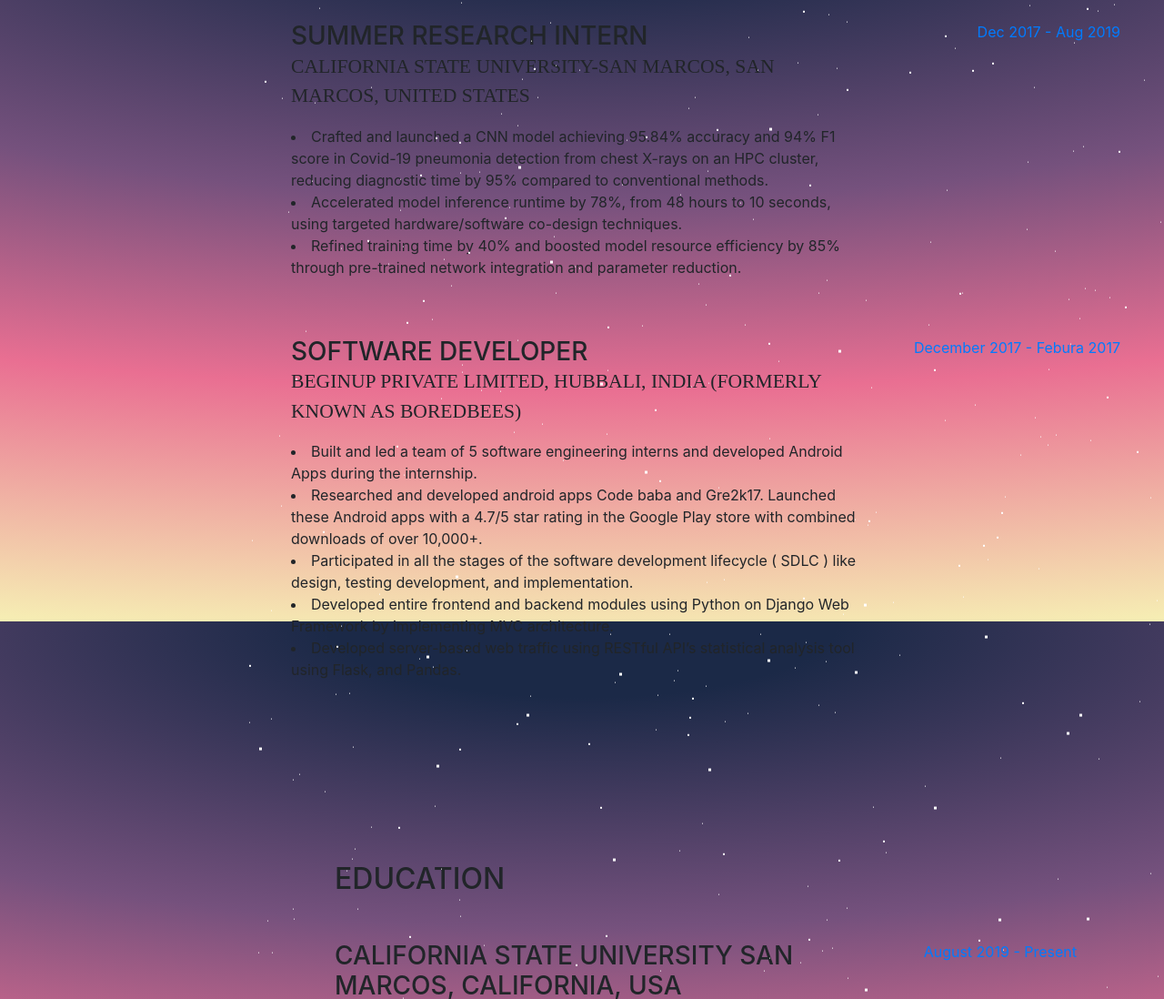
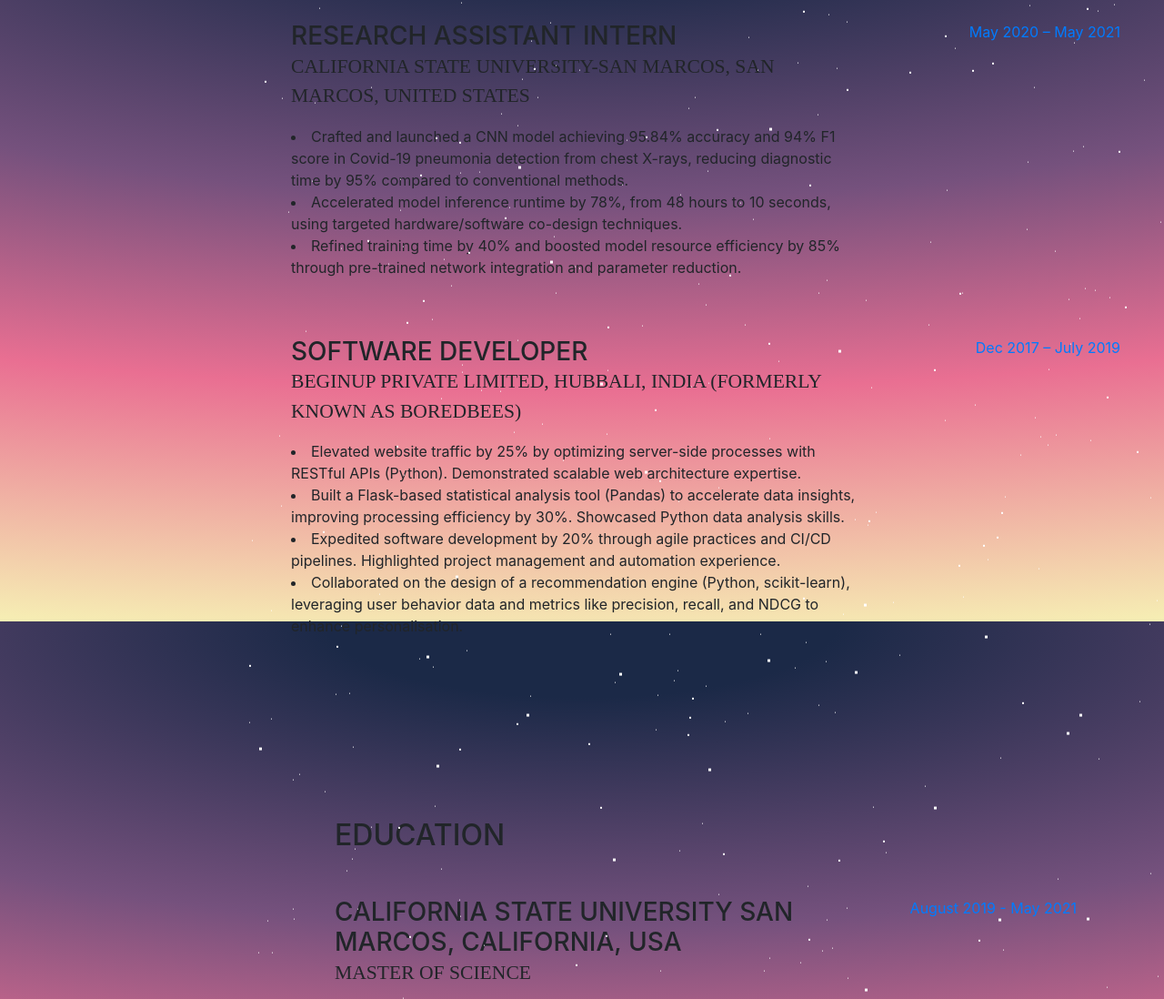
Before and after one commit to nihalnihalani/nihalnihalani.github.io, a website with bundled scripts: page index.html in a window 1280 px wide. Shown: the part 917-2015 px from the top of the page at 91% size. Built offline with nearby package versions, Linux system fonts and the light colour scheme; a web font is replaced by a local one.

Commit message:
Update index.html

```diff
--- a/index.html
+++ b/index.html
@@ -158,15 +158,15 @@
 
           <div class="resume-item d-flex flex-column flex-md-row mb-5">
             <div class="resume-content mr-auto">
-              <h3 class="mb-0">Summer Research Intern</h3>
+              <h3 class="mb-0">Research Assistant Intern</h3>
               <div class="subheading mb-3">California State University-San Marcos, San Marcos, United States</div>
-              <p><li>Crafted and launched a CNN model achieving 95.84% accuracy and 94% F1 score in Covid-19 pneumonia detection from chest X-rays on an HPC cluster, reducing diagnostic time by 95% compared to conventional methods.</li>
+              <p><li>Crafted and launched a CNN model achieving 95.84% accuracy and 94% F1 score in Covid-19 pneumonia detection from chest X-rays, reducing diagnostic time by 95% compared to conventional methods.</li>
                 <li> Accelerated model inference runtime by 78%, from 48 hours to 10 seconds, using targeted hardware/software co-design techniques.</li>
                 <li>Refined training time by 40% and boosted model resource efficiency by 85% through pre-trained network integration and parameter reduction.</li>
               </p>
             </div>
             <div class="resume-date text-md-right">
-              <span class="text-primary">Dec 2017 - Aug 2019</span>
+              <span class="text-primary">May 2020 – May 2021</span>
             </div>
           </div>
 
@@ -174,18 +174,14 @@
             <div class="resume-content mr-auto">
               <h3 class="mb-0">Software Developer</h3>
               <div class="subheading mb-3">Beginup Private limited, Hubbali, India (formerly known as BoredBees) </div>
-              <p><li>Built and led a team of 5 software engineering interns and developed Android Apps during the internship.</li>
-                  <li>Researched and developed android apps Code baba and Gre2k17. Launched these Android apps with a 4.7/5 star rating in the Google Play store with combined downloads of over 10,000+.</li>
-                  <li>Participated in all the stages of the software development lifecycle ( SDLC ) like design, testing development, and implementation.
-
-
-</li>
-                  <li>Developed entire frontend and backend modules using Python on Django Web Framework by implementing MVC architecture.</li>
-                  <li>Developed server-based web traffic using RESTful API’s statistical analysis tool using Flask, and Pandas.</li>
-</p>
+              <p><li>Elevated website traffic by 25% by optimizing server-side processes with RESTful APIs (Python). Demonstrated scalable web architecture expertise.</li>
+<li>Built a Flask-based statistical analysis tool (Pandas) to accelerate data insights, improving processing efficiency by 30%. Showcased Python data analysis skills.</li>
+<li>Expedited software development by 20% through agile practices and CI/CD pipelines. Highlighted project management and automation experience.</li>
+<li>Collaborated on the design of a recommendation engine (Python, scikit-learn), leveraging user behavior data and metrics like precision, recall, and NDCG to enhance personalisation.</li>
+      </p>
             </div>
             <div class="resume-date text-md-right">
-              <span class="text-primary">December 2017 - Febura 2017</span>
+              <span class="text-primary">Dec 2017 – July 2019</span>
             </div>
           </div>
 
@@ -205,7 +201,7 @@
               <div>Computer Science </div>
             </div>
             <div class="resume-date text-md-right">
-              <span class="text-primary">August 2019 - Present</span>
+              <span class="text-primary">August 2019 - May 2021</span>
             </div>
           </div>
 
```
